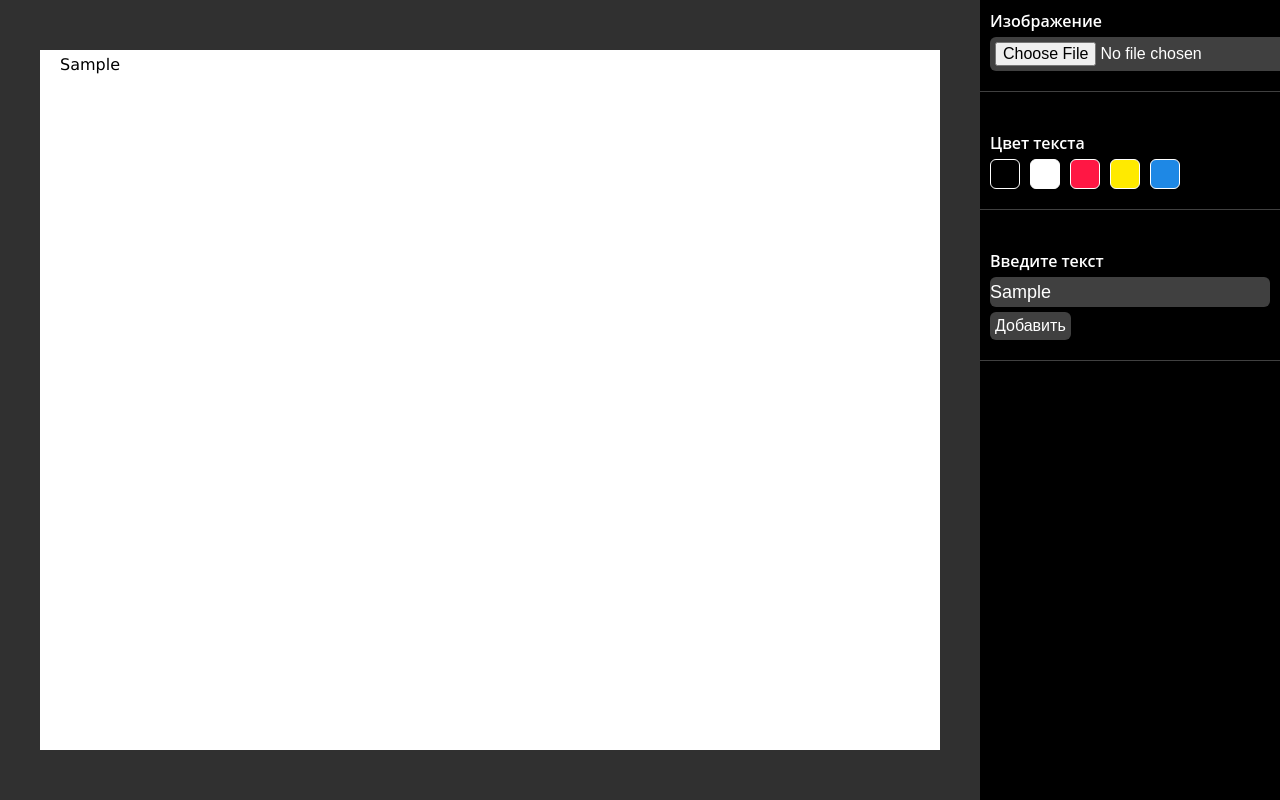
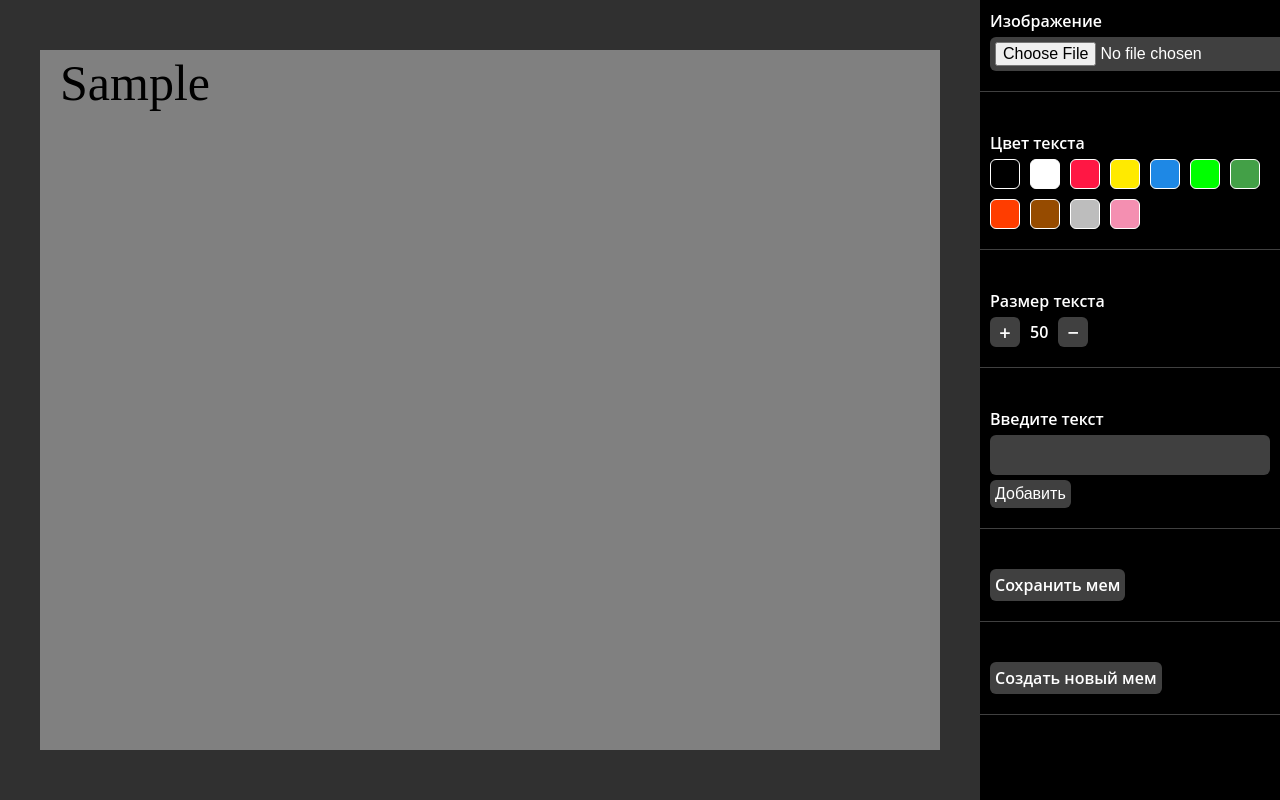
Before and after one commit to Vasilkrug/memes, a plain HTML site: page index.html in a window 1280 px wide. Both pictures are taken after typing "Sample" into the empty fields and a click on the button "Добавить". Shown: the top 800 px of the page. Drawn offline with Linux system fonts and the light colour scheme.

Commit message:
completion of the project

```diff
--- a/index.html
+++ b/index.html
@@ -21,10 +21,25 @@
                 <ul class="colors-list"></ul>
             </div>
         </div>
+        <div class="menu size-menu">
+            <span>Размер текста</span>
+            <div class="controls">
+                <div class="control-btn" data-type="plus">&plus;</div>
+                <div class="font-size-count"></div>
+                <div class="control-btn" data-type="minus">&minus;</div>
+            </div>
+
+        </div>
         <div class="menu input-menu">
             <span>Введите текст</span>
             <input class="input-meme-text" type="text"/>
             <button class="add-text btn">Добавить</button>
+        </div>
+        <div class="menu save-menu">
+            <a download="" class="btn save-meme">Сохранить мем</a>
+        </div>
+        <div class="menu new-meme-menu">
+            <a class="btn new-meme">Создать новый мем</a>
         </div>
     </aside>
 </div>
--- a/scripts/colors.js
+++ b/scripts/colors.js
@@ -4,4 +4,10 @@ export const colors = [
     {name: 'red', color: '#FF1744'},
     {name: 'yellow', color: '#FFEA00'},
     {name: 'blue', color: '#1E88E5'},
+    {name: 'green', color: '#00FF00'},
+    {name: 'dark-green', color: '#43A047'},
+    {name: 'dark-red', color: '#FF3D00'},
+    {name: 'brown', color: '#964B00'},
+    {name: 'gray', color: '#BDBDBD'},
+    {name: 'pink', color: '#F48FB1'},
 ];
--- a/scripts/image.js
+++ b/scripts/image.js
@@ -2,7 +2,12 @@ export class CanvasImage {
     constructor() {
         this.src = null;
     }
-    setImageSrc(src){
+
+    setImageSrc(src) {
         this.src = src;
-    }
+    };
+
+    clearImage() {
+        this.src = null;
+    };
 }
--- a/scripts/index.js
+++ b/scripts/index.js
@@ -1,30 +1,31 @@
 import {colors} from "./colors.js";
 import {CanvasText} from "./text.js";
 import {CanvasImage} from "./image.js";
+import {createImg} from "./utils.js";
 
 const colorsList = document.querySelector('.colors-list');
 const uploadImgBtn = document.querySelector('.upload-img');
 const addTextBtn = document.querySelector('.add-text');
 const textInput = document.querySelector('.input-meme-text');
+const fontSizeCount = document.querySelector('.font-size-count');
+const controlBtns = document.querySelectorAll('.control-btn');
+const downloadButton = document.querySelector('.save-meme');
+const newMemeBtn = document.querySelector('.new-meme');
 const canvas = document.getElementById('canvas');
 const context = canvas.getContext("2d");
 
 const canvasText = new CanvasText(canvas);
-const canvasImage = new CanvasImage()
+const canvasImage = new CanvasImage();
 
-const createImg = (src) => {
-    const image = document.createElement('img');
-    image.setAttribute('src', src);
-    return image;
-};
-
+const uploadImage = () => {
     uploadImgBtn.addEventListener('change', () => {
         const src = URL.createObjectURL(uploadImgBtn.files[0]);
-    canvasImage.setImageSrc(src)
-    const image = createImg(canvasImage.src)
+        canvasImage.setImageSrc(src);
+        const image = createImg(canvasImage.src);
         image.onload = () => context.drawImage(image, 0, 0, 900, 700);
         uploadImgBtn.value = '';
     });
+};
 
 const setupColorsList = () => {
     colors.forEach((item, index) => {
@@ -38,6 +39,16 @@ const setupColorsList = () => {
 
 const changeActiveColor = () => {
     const colorsItems = document.querySelectorAll('.color-item');
+    colorsItems.forEach(item => {
+        item.addEventListener('click', () => {
+            const color = item.dataset.color;
+            for (let text of canvasText.texts) {
+                context.fillStyle = color;
+                context.fillText(text.text, text.x, text.y);
+                draw();
+            }
+        })
+    })
 };
 
 const initColors = () => {
@@ -45,38 +56,81 @@ const initColors = () => {
     changeActiveColor();
 };
 
-initColors();
-
+const fontSizeCountDraw = () => {
+    fontSizeCount.innerHTML = canvasText.fontSize;
+};
 
 const draw = () => {
     context.clearRect(0, 0, canvas.width, canvas.height);
     const src = canvasImage.src;
+    if (src) {
         const image = createImg(src);
         context.drawImage(image, 0, 0, 900, 700);
+    }
+
     for (let i = 0; i < canvasText.texts.length; i++) {
         let text = canvasText.texts[i];
         context.fillText(text.text, text.x, text.y);
     }
+};
+
+const fontSizeToggle = () => {
+    controlBtns.forEach(btn => {
+        btn.addEventListener('click', () => {
+            const type = btn.dataset.type;
+            if (type === 'plus') {
+                canvasText.increaseFontSize();
+            } else {
+                canvasText.decreaseFontSize();
+            }
+            for (let text of canvasText.texts) {
+                context.font = `${canvasText.fontSize}px Impact`;
+                context.fillText(text.text, text.x, text.y);
+                draw();
+            }
+            fontSizeCountDraw();
+        })
+    });
 }
 
+const downloadMeme = () => {
+    downloadButton.addEventListener('click', () => {
+        downloadButton.href = canvas.toDataURL("image/jpeg");
+        downloadButton.download = "meme.jpg";
+    });
+};
 
+const createNewMeme = () => {
+    newMemeBtn.addEventListener('click', () => {
+        context.clearRect(0, 0, canvas.width, canvas.height);
+        canvasImage.clearImage();
+        canvasText.clearText();
+    });
+};
+
+const canvasListeners = () => {
     canvas.onmousedown = (function (e) {
         canvasText.handleMouseDown(e);
     });
+
     canvas.onmousemove = (function (e) {
         canvasText.handleMouseMove(e);
         draw()
     });
+
     canvas.onmouseup = (function (e) {
         canvasText.handleMouseUp(e);
     });
+
     canvas.onmouseout = (function (e) {
         canvasText.handleMouseOut(e);
     });
+}
 
+const addText = () => {
     addTextBtn.addEventListener('click', () => {
         const value = textInput.value;
-    let y = canvasText.texts.length * 20 + 20;
+        let y = canvasText.texts.length * 50 + 50;
 
         let text = {
             text: value,
@@ -84,10 +138,23 @@ addTextBtn.addEventListener('click', () => {
             y: y
         };
 
-    context.font = "16px verdana";
-    context.strokeStyle = "red";
+        context.font = `${canvasText.fontSize}px Impact`;
         text.width = context.measureText(text.text).width;
-    text.height = 16;
+        text.height = 40;
         canvasText.addNewText(text)
         draw();
-})
+        textInput.value = '';
+    });
+}
+const app = () => {
+    uploadImage();
+    fontSizeToggle();
+    downloadMeme();
+    createNewMeme();
+    canvasListeners();
+    addText();
+    initColors();
+    fontSizeCountDraw();
+};
+
+app();
--- a/scripts/text.js
+++ b/scripts/text.js
@@ -6,11 +6,20 @@ export class CanvasText {
         this.startY = null;
         this.texts = [];
         this.selectedText = -1;
+        this.fontSize = 50;
     }
+
+    increaseFontSize() {
+        this.fontSize += 1;
+    };
+
+    decreaseFontSize() {
+        this.fontSize -= 1;
+    };
 
     addNewText(text) {
         this.texts.push(text)
-    }
+    };
 
     textHittest(x, y, textIndex) {
         let text = this.texts[textIndex];
@@ -32,12 +41,12 @@ export class CanvasText {
     handleMouseUp(e) {
         e.preventDefault();
         this.selectedText = -1;
-    }
+    };
 
     handleMouseOut(e) {
         e.preventDefault();
         this.selectedText = -1;
-    }
+    };
 
     handleMouseMove(e) {
         if (this.selectedText < 0) {
@@ -55,5 +64,15 @@ export class CanvasText {
         let text = this.texts[this.selectedText];
         text.x += dx;
         text.y += dy;
-    }
+    };
+
+    clearText() {
+        this.offsetX = canvas.offsetLeft;
+        this.offsetY = canvas.offsetTop;
+        this.startX = null;
+        this.startY = null;
+        this.texts = [];
+        this.selectedText = -1;
+        this.fontSize = 50;
+    };
 }
--- /dev/null
+++ b/scripts/utils.js
@@ -0,0 +1,5 @@
+export const createImg = (src) => {
+    const image = document.createElement('img');
+    image.setAttribute('src', src);
+    return image;
+};
--- a/styles/style.css
+++ b/styles/style.css
@@ -1,3 +1,9 @@
+@font-face {
+    font-family: 'Impact';
+    src: local('Impact'),
+    url('./fonts/Impact.ttf') format('truetype');
+}
+
 * {
     margin: 0;
     padding: 0;
@@ -25,7 +31,7 @@ body {
 }
 
 #canvas {
-    background-color: #fFF;
+    background-color: gray;
 }
 
 .aside {
@@ -59,16 +65,34 @@ body {
     color: #FFFFFF;
     font-size: 16px;
 }
+.controls {
+    display: flex;
+    align-items: center;
+    gap: 10px;
+}
+.control-btn {
+    background-color: #404040;
+    height: 30px;
+    width: 30px;
+    border-radius: 6px;
+    display: flex;
+    justify-content: center;
+    align-items: center;
+    font-size: 20px;
+    cursor: pointer;
+    user-select: none;
+}
 
 .input-meme-text {
     background-color: #404040;
     border: none;
     outline: none;
-    height: 30px;
+    height: 40px;
     width: 100%;
     border-radius: 6px;
     color: #FFFFFF;
     font-size: 18px;
+    padding: 10px;
 }
 
 .colors-list {
```
Also changed, not shown: styles/fonts/Impact.ttf (added). Lines whose indentation alone changed are shown as unchanged.
